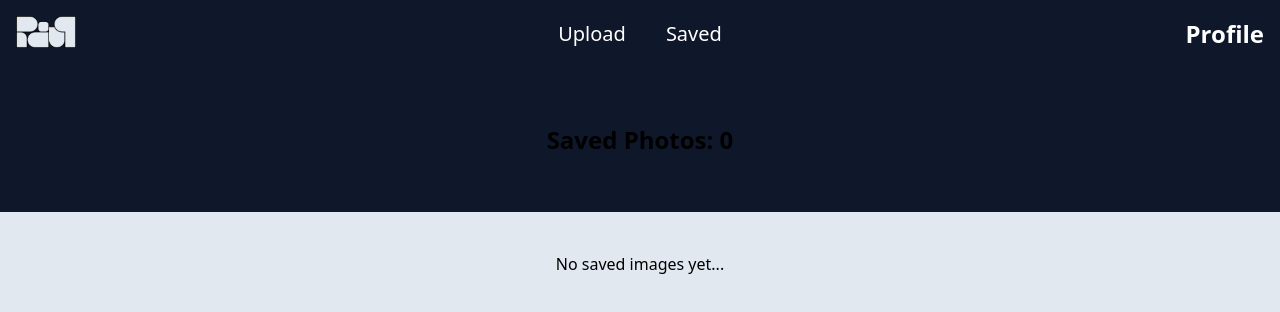
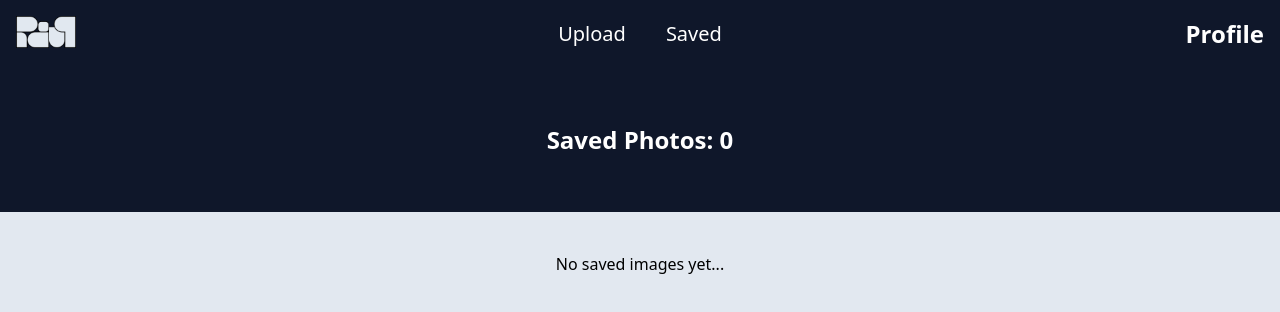
Before and after one commit to ALI-HUP/PicUp-website, a Next.js app: page /header/saved in a window 1280 px wide. Shown: the top 312 px of the page. Built offline with nearby package versions, Linux system fonts and the light colour scheme.

Commit message:
design correction

```diff
--- a/app/header/saved/page.tsx
+++ b/app/header/saved/page.tsx
@@ -9,7 +9,7 @@ const Saved = () => {
   return (
     <div className="mb-40">
 
-      <div className="bg-slate-900 flex justify-center items-center text-2xl font-extrabold p-14">
+      <div className="bg-slate-900 flex justify-center items-center text-2xl font-extrabold p-14 text-white">
         <h1>Saved Photos: {savedImages.length}</h1>
       </div>
       {savedImages.length > 0 ? (
--- a/components/Header.tsx
+++ b/components/Header.tsx
@@ -7,7 +7,7 @@ const Header: React.FC = () => {
   return (
     <header className="flex text-xl items-center justify-between p-4 bg-slate-900 text-white">
       <div className="flex text-3xl font-extrabold group relative overflow-hidden">
-        <Link href="/" className="flex">
+        <Link href="/home" className="flex">
           <Image src={Logo} alt="logo" className="w-[60px] h-8 mr-3" />
 
           <h1 className="transform translate-x-[-100%] opacity-0 group-hover:translate-x-0 group-hover:opacity-100 transition-all duration-500 ease-in-out">
```
